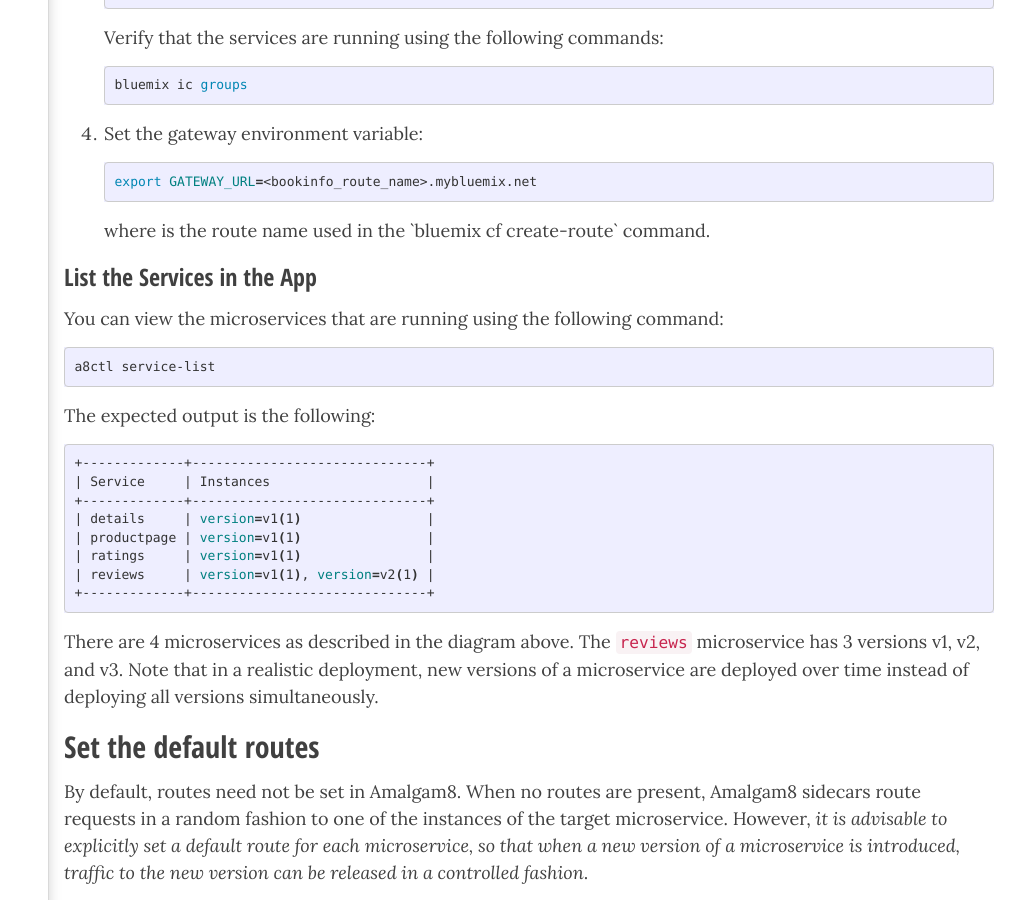
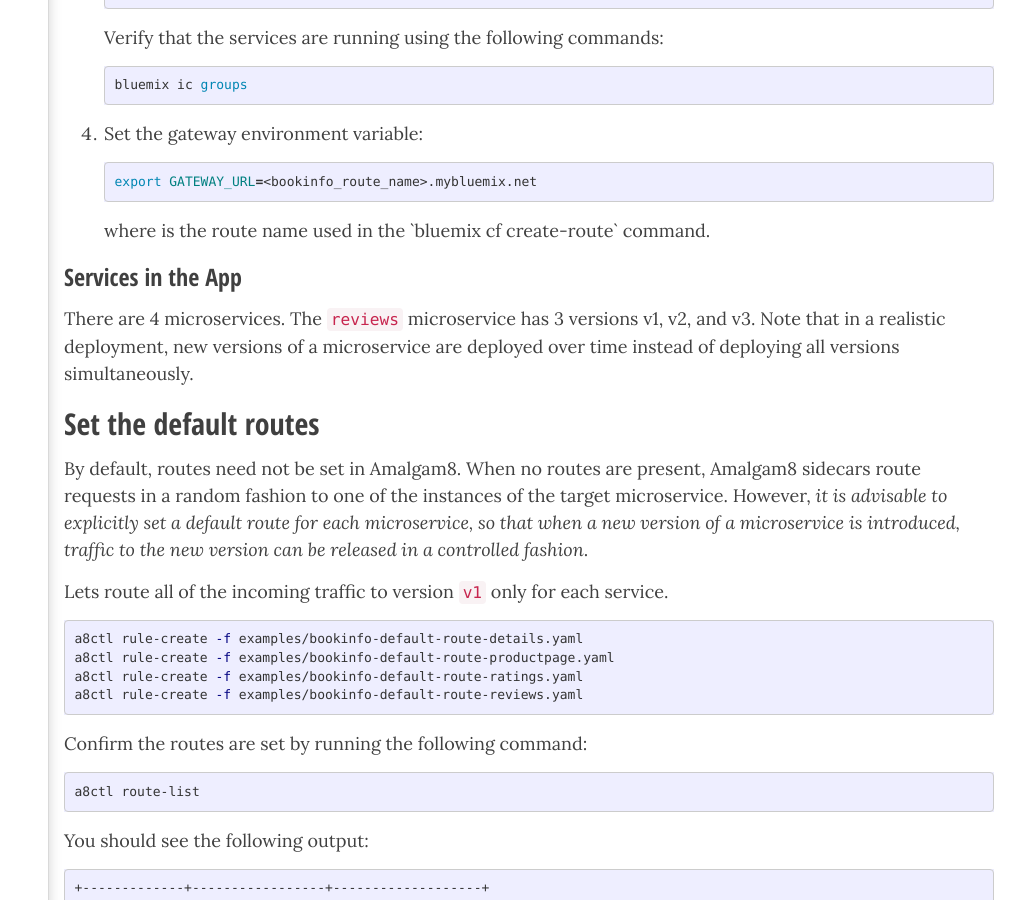
Before and after one commit to amalgam8/amalgam8.github.io, a Jekyll site: the page built from _docs/1-demo/bookinfo.md, in a window 1280 px wide and 900 px high, scrolled down 2292 px. Shown: the whole window, without its empty margins (271-1280 px from the left). Built offline with Jekyll 4.4.1, drawn with Linux system fonts in a browser that asks for light colours; nearby versions of some CDN libraries.

Commit message:
removed service list commands

````diff
--- a/_docs/1-demo/bookinfo.md
+++ b/_docs/1-demo/bookinfo.md
@@ -116,31 +116,12 @@
    ```
    where <bookinfo_route_name> is the route name used in the `bluemix cf create-route` command.
 
-### List the Services in the App
+### Services in the App
 
-You can view the microservices that are running using the following command:
-
-```bash
-a8ctl service-list
-```
-
-The expected output is the following:
-
-```bash
-+-------------+------------------------------+
-| Service     | Instances                    |
-+-------------+------------------------------+
-| details     | version=v1(1)                |
-| productpage | version=v1(1)                |
-| ratings     | version=v1(1)                |
-| reviews     | version=v1(1), version=v2(1) |
-+-------------+------------------------------+
-```
-
-There are 4 microservices as described in the diagram above. The `reviews`
-microservice has 3 versions v1, v2, and v3. Note that in a realistic
-deployment, new versions of a microservice are deployed over time
-instead of deploying all versions simultaneously.
+There are 4 microservices. The `reviews` microservice has 3 versions
+v1, v2, and v3. Note that in a realistic deployment, new versions of
+a microservice are deployed over time instead of deploying all versions
+simultaneously.
 
 ## Set the default routes
 
````
Also changed, not shown: _docs/1-demo/helloworld.md (+1 -17 lines).
